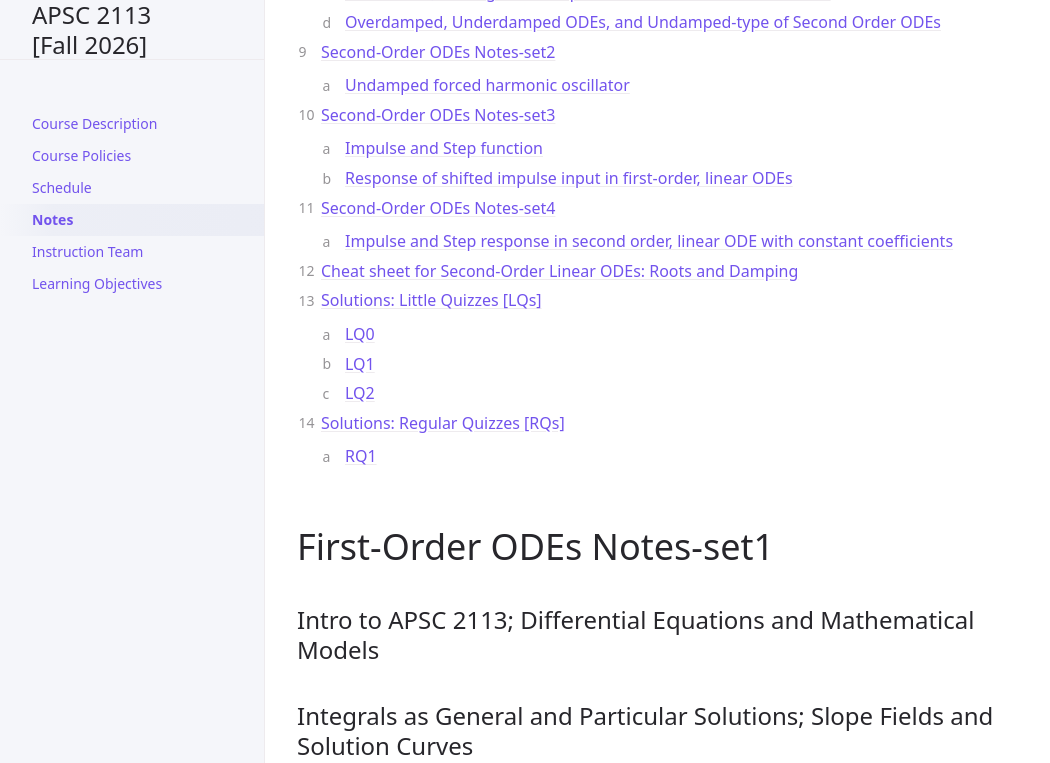
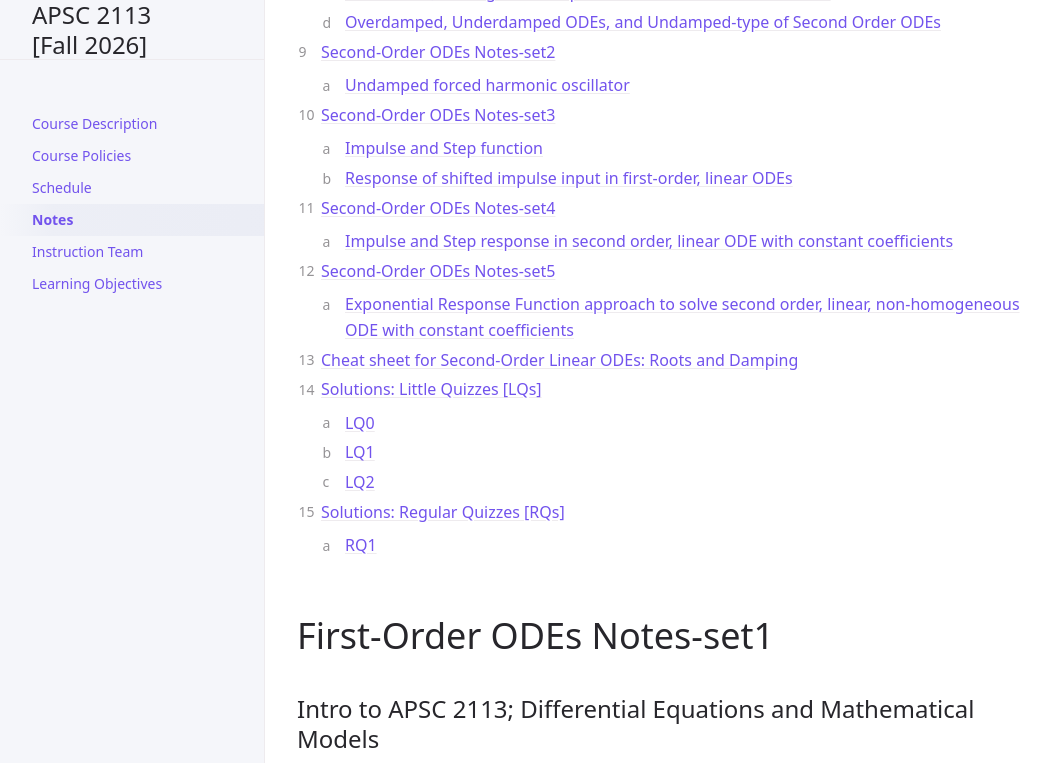
Before and after one commit to gwu-apsc2113/fall2026, a Jekyll site: the page built from docs/Notes/index.md, in a window 1280 px wide and 900 px high, scrolled down 967 px, cut to the strip 0-763 px from the top of the window. Shown: the whole strip, without its empty margins (107-1157 px from the left). Built offline with Jekyll 4.4.1, drawn with Linux system fonts in a browser that asks for light colours; cached includes are drawn as plain includes; some of the changed text lies outside the part shown.

Commit message:
Commit-1 10/08/2026

```diff
--- a/docs/Notes/index.md
+++ b/docs/Notes/index.md
@@ -126,6 +126,14 @@ nav_order: 4
   </iframe>
 </div>
 
+# Second-Order ODEs Notes-set5
+## Exponential Response Function approach to solve second order, linear, non-homogeneous ODE with constant coefficients
+<div class="pdf-container" style="position: relative; width: 100%; height: 80vh;">
+  <iframe src="{{ '/docs/Notes/SecondOrderODEs_Notes-set5.pdf' | relative_url }}" width="100%" height="100%" style="border: none;">
+    This browser does not support PDFs. Please download the PDF to view it: <a href="{{ '/docs/Notes/SecondOrderODEs_Notes-set5.pdf' | relative_url }}">Download PDF</a>
+  </iframe>
+</div>
+
 # Cheat sheet for Second-Order Linear ODEs: Roots and Damping
 <div class="pdf-container" style="position: relative; width: 100%; text-align: center;">
   <img src="{{ '/docs/Notes/damping_roots_table.png' | relative_url }}"
```
Also changed, not shown: docs/Schedule/index.md (+2 -2 lines), 7 other files.
